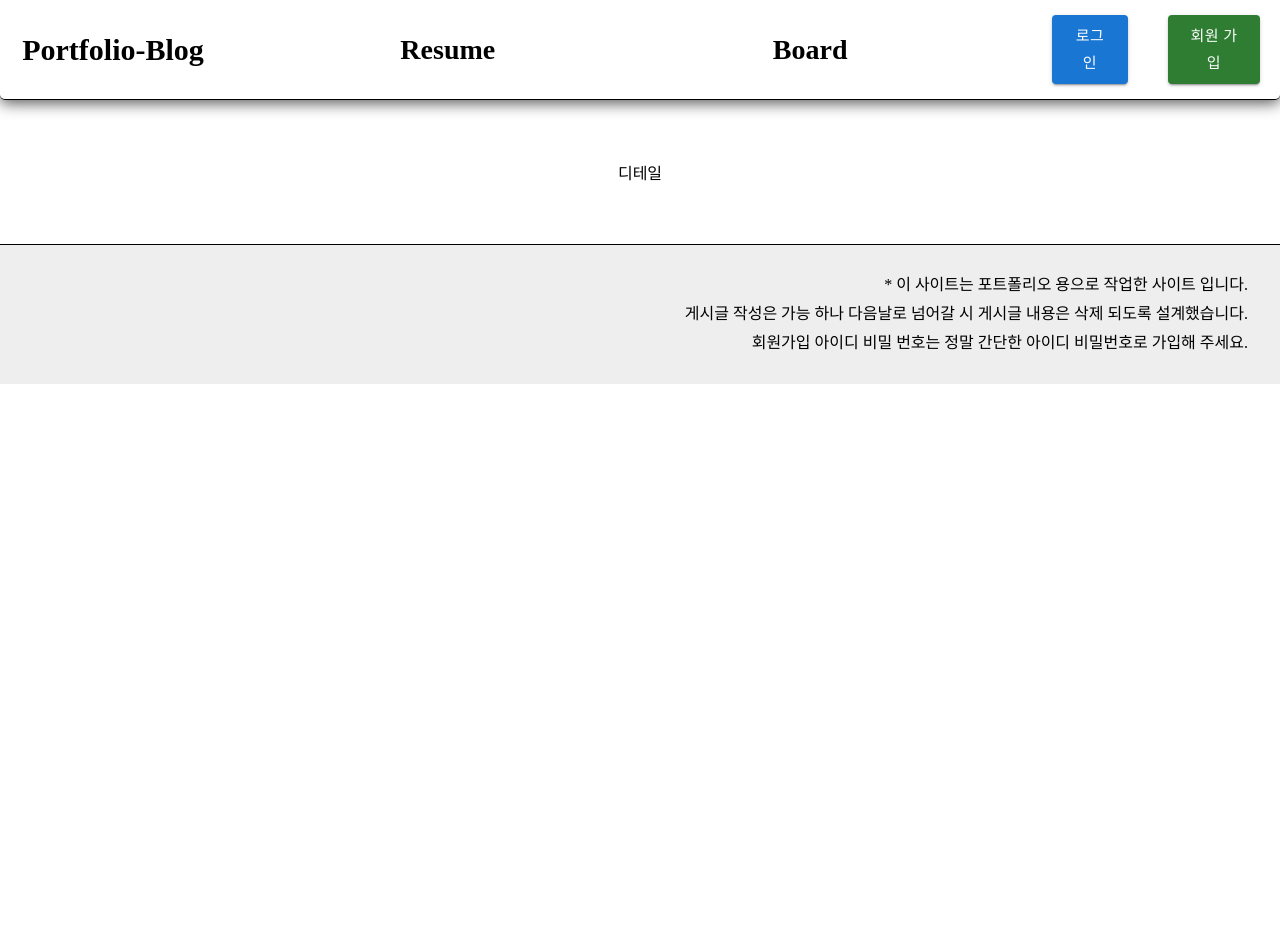
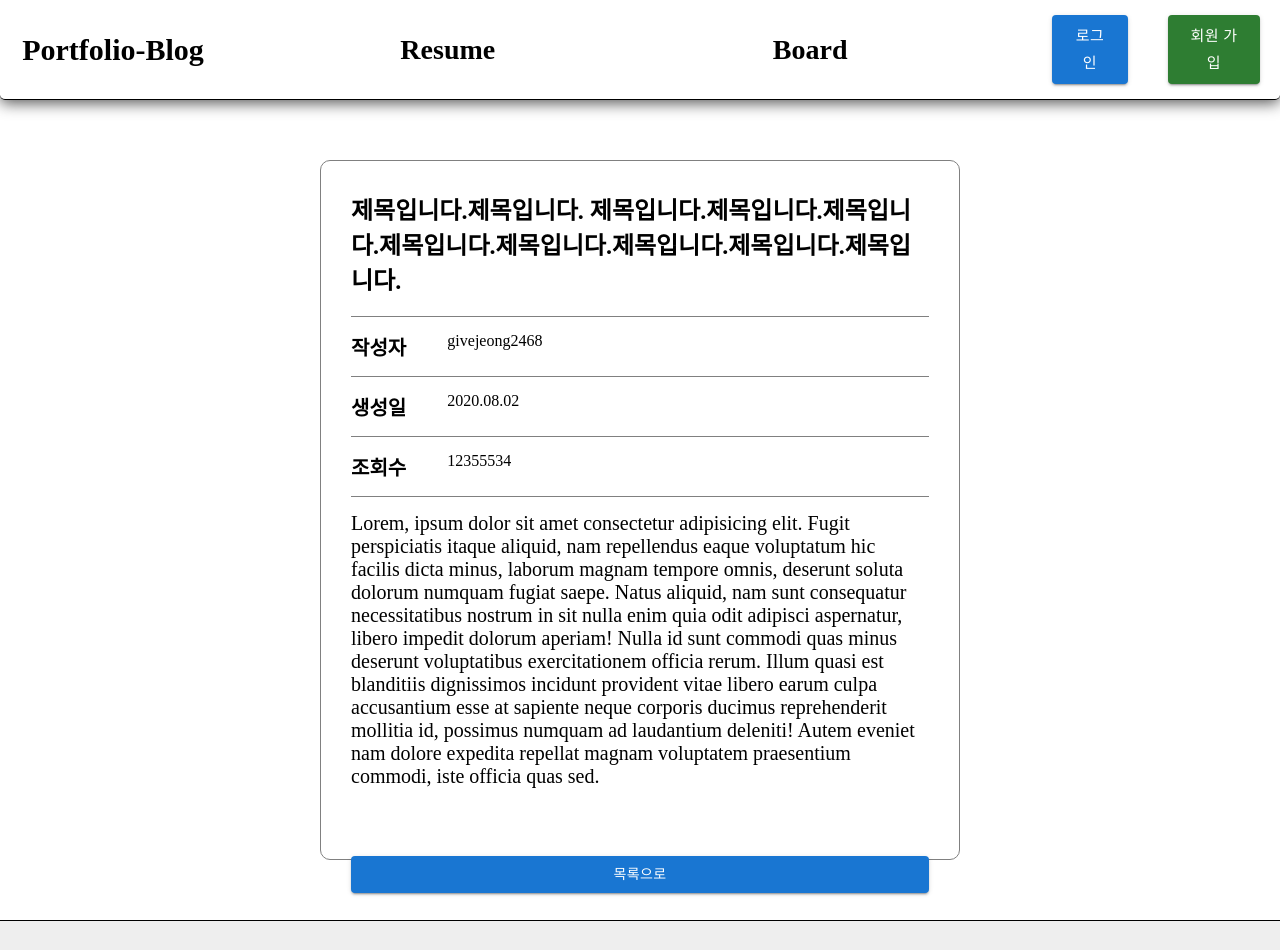
Before and after one commit to jeonghyeonkwon/protfolio-blog, a React (Create React App) app in the folder front-end/: page /board/detail/1 in a window 1280 px wide. Shown: the top 950 px of the page. Before the commit the page ends 800 px from the top, so only its background shows below. Built offline with nearby package versions, Linux system fonts and the light colour scheme.

Commit message:
게시글 자세히 디테일 페이지 작업 완료

```diff
--- a/front-end/src/containers/BoardDetailContainer.jsx
+++ b/front-end/src/containers/BoardDetailContainer.jsx
@@ -1,7 +1,85 @@
+import { Button } from "@mui/material";
 import React from "react";
+import styled from "styled-components";
+const BoardDetailForm = styled.div`
+  width: 50%;
+  height: 700px;
+  padding: 30px;
+  border: 1px solid gray;
+  border-radius: 10px;
+`;
+const BoardTitleForm = styled.div`
+  margin-bottom: 20px;
+`;
+const BoardEtcForm = styled.div`
+  width: 100%;
+  display: flex;
+  padding: 15px 0px;
+  border-top: 1px solid gray;
+`;
+const BoardEtcTitle = styled.div`
+  font-weight: bold;
+  font-size: 20px;
+  flex: 1;
+`;
+const BoardEtcContent = styled.div`
+  flex: 5;
+`;
+const BoardContentForm = styled.div`
+  font-size: 20px;
+  border-top: 1px solid gray;
+  padding-top: 15px;
 
+  height: 350px;
+`;
+const BtnForm = styled.div`
+  width: 100%;
+  margin: 10px 0px;
+`;
 function BoardDetailContainer(props) {
-  return <div></div>;
+  return (
+    <BoardDetailForm>
+      <BoardTitleForm>
+        <h2>
+          제목입니다.제목입니다.
+          제목입니다.제목입니다.제목입니다.제목입니다.제목입니다.제목입니다.제목입니다.제목입니다.
+        </h2>
+      </BoardTitleForm>
+      <BoardEtcForm>
+        <BoardEtcTitle>작성자</BoardEtcTitle>
+        <BoardEtcContent>givejeong2468</BoardEtcContent>
+      </BoardEtcForm>
+      <BoardEtcForm>
+        <BoardEtcTitle>생성일</BoardEtcTitle>
+        <BoardEtcContent>2020.08.02</BoardEtcContent>
+      </BoardEtcForm>
+      <BoardEtcForm>
+        <BoardEtcTitle>조회수</BoardEtcTitle>
+        <BoardEtcContent>12355534</BoardEtcContent>
+      </BoardEtcForm>
+      <BoardContentForm>
+        <p>
+          Lorem, ipsum dolor sit amet consectetur adipisicing elit. Fugit
+          perspiciatis itaque aliquid, nam repellendus eaque voluptatum hic
+          facilis dicta minus, laborum magnam tempore omnis, deserunt soluta
+          dolorum numquam fugiat saepe. Natus aliquid, nam sunt consequatur
+          necessitatibus nostrum in sit nulla enim quia odit adipisci
+          aspernatur, libero impedit dolorum aperiam! Nulla id sunt commodi quas
+          minus deserunt voluptatibus exercitationem officia rerum. Illum quasi
+          est blanditiis dignissimos incidunt provident vitae libero earum culpa
+          accusantium esse at sapiente neque corporis ducimus reprehenderit
+          mollitia id, possimus numquam ad laudantium deleniti! Autem eveniet
+          nam dolore expedita repellat magnam voluptatem praesentium commodi,
+          iste officia quas sed.
+        </p>
+      </BoardContentForm>
+      <BtnForm>
+        <Button variant="contained" fullWidth>
+          목록으로
+        </Button>
+      </BtnForm>
+    </BoardDetailForm>
+  );
 }
 
 export default BoardDetailContainer;
--- a/front-end/src/pages/BoardDetailPage.jsx
+++ b/front-end/src/pages/BoardDetailPage.jsx
@@ -5,7 +5,6 @@ import PageFrame from "./PageFrame";
 function BoardDetailPage(props) {
   return (
     <PageFrame>
-      디테일
       <BoardDetailContainer></BoardDetailContainer>
     </PageFrame>
   );
--- a/front-end/src/pages/ResumePage.jsx
+++ b/front-end/src/pages/ResumePage.jsx
@@ -1,6 +1,4 @@
 import React from "react";
-import BodyFrame from "../containers/BodyFrame";
-import HeaderContainer from "../containers/HeaderContainer";
 import ResumeContainer from "../containers/ResumeContainer";
 import PageFrame from "./PageFrame";
 function ResumePage(props) {
```
